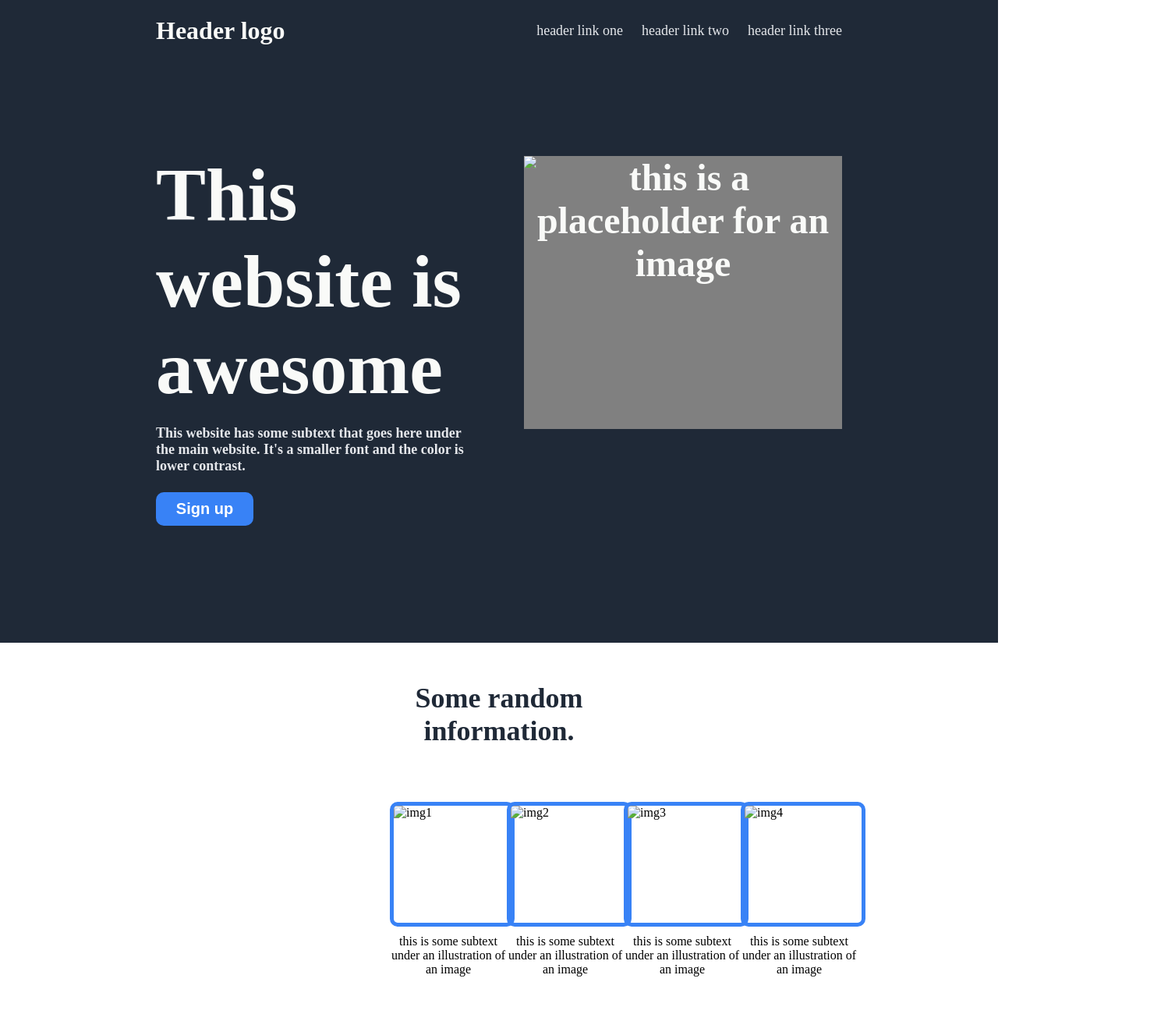
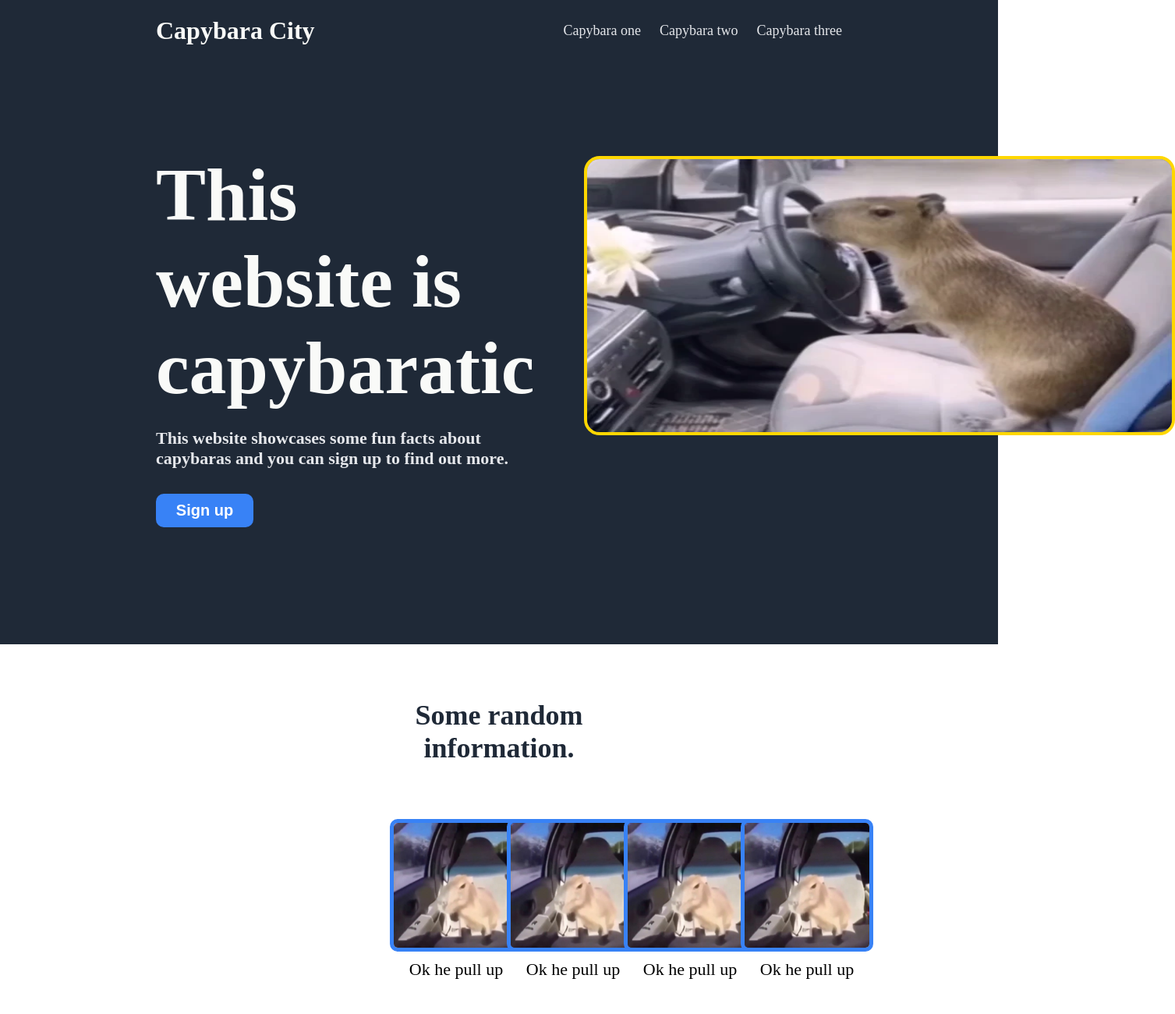
Before and after one commit to aaaronq/landing-page, a plain HTML site: page index.html in a window 1280 px wide. Shown: the top 1300 px of the page at 78% size, 1507 px wide, since content can reach past the window. Drawn offline with Linux system fonts and the light colour scheme.

Commit message:
Add custom images/text to style the finished template (Complete)

```diff
--- a/index.html
+++ b/index.html
@@ -10,25 +10,25 @@
 <body>
     <div class="about">
         <div class="header">
-            <h1>Header logo</h1>
+            <h1>Capybara City</h1>
             <div class="links">
                 <ul>
-                    <li><a href="#">header link one</a></li>
-                    <li><a href="#">header link two</a></li>
-                    <li><a href="#">header link three</a></li>
+                    <li><a href="#">Capybara one</a></li>
+                    <li><a href="#">Capybara two</a></li>
+                    <li><a href="#">Capybara three</a></li>
                 </ul>
             </div>
         </div>
         <div class="hero">
             <div class="hero-left">
-                <h1> This website is awesome</h1>
-                <p> This website has some subtext that goes here under the main website.
-                    It's a smaller font and the color is lower contrast.
+                <h1> This website is capybaratic</h1>
+                <p> This website showcases some fun facts about capybaras and you can
+                    sign up to find out more.
                 </p>
                 <button> Sign up</button>
             </div>
             <div class="hero-right">
-                <img src="" alt="this is a placeholder for an image">
+                <img src="./capybara1.webp" alt="this is a placeholder for an image">
             </div>
         </div>
     </div>
@@ -36,37 +36,36 @@
         <h1>Some random information.</h1>
         <div class="information-container">
             <div class="info">
-                <img src="" alt="img1">
-                <div class="text">this is some subtext under an illustration of an image</div>
+                <img src="./capybara2.jpg" alt="img1">
+                <div class="text">Ok he pull up</div>
             </div>
             <div class="info">
-                <img src="" alt="img2">
-                <div class="text">this is some subtext under an illustration of an image</div>
+                <img src="./capybara2.jpg" alt="img2">
+                <div class="text">Ok he pull up</div>
             </div>
             <div class="info">
-                <img src="" alt="img3">
-                <div class="text">this is some subtext under an illustration of an image</div>
+                <img src="./capybara2.jpg" alt="img3">
+                <div class="text">Ok he pull up</div>
             </div>
             <div class="info">
-                <img src="" alt="img4">
-                <div class="text">this is some subtext under an illustration of an image</div>
+                <img src="./capybara2.jpg" alt="img4">
+                <div class="text">Ok he pull up</div>
             </div>
         </div>
     </div>
     <div class="testimonial">
         <div class="quotation">
-            <p class="quote">This is an inspiring quote, or testimonial from a customer.
-                Maybe it's just filling up space, or maybe people will
-                actually read it. Who knows? All I know is that it looks nice.
+            <p class="quote">The feeling of being there, of walking the streets of the Capybara City,
+                is truly breathtaking.
             </p>
-            <p class="author">-Thor, God of Thunder</p>
+            <p class="author">-Keanu, Not Reeves</p>
         </div>
     </div>
     <div class="signup">
         <div class="calltoaction">
             <div class="text">
                 <h2>Call to action! It's time!</h2>
-                <p> Sign up for our product by clicking that button right over there!</p>
+                <p> Sign up for Capybara City by clicking that button right over there!</p>
             </div>
             <button> Sign up </button>
         </div>
--- a/styles.css
+++ b/styles.css
@@ -50,16 +50,18 @@ body {
     flex-flow: column wrap;
 }
 
-.hero .hero-right {
-    width: 800px;
-    height: 350px;
+.hero .hero-right img {
+    width: 750px;
+    max-height: 350px;
     background-color: grey;
     margin-top: 70px;
     text-align: center;
+    border-radius: 20px;
+    border: 4px solid gold;
 }
 
 .hero p {
-    font-size: 18px;
+    font-size: 22px;
     color: #E5E7EB;
 }
 
@@ -77,7 +79,7 @@ body {
     color: white;
     font-weight: bold;
     font-size: 20px;
-    margin-top: 5px;
+    margin-top: 10px;
 }
 
 .header ul{
@@ -104,7 +106,7 @@ body {
     font-weight: bolder;
     font-size: 36px;
     color: #1F2937;
-    margin-top: 50px;
+    margin-top: 70px;
     margin-bottom: 70px;
 }
 
@@ -116,21 +118,22 @@ body {
 
 .info{
     max-width: 150px;
-    text-align:left;
+    text-align: center;
 }
 
 .info img {
     display: block;
-    width: 150px;
-    height: 150px;
+    width: 160px;
+    min-height: 16px;
     border-radius: 10px;
     border: 5px solid #3882F6;
     align-self: center;
 }
 
 .info .text{
-    text-align: center;
     padding-top: 10px;
+    padding-left: 20px;
+    font-size: 22px;
 }
 
 .testimonial {
```
Also changed, not shown: capybara1.webp (added), capybara2.jpg (added), 1 other file.
